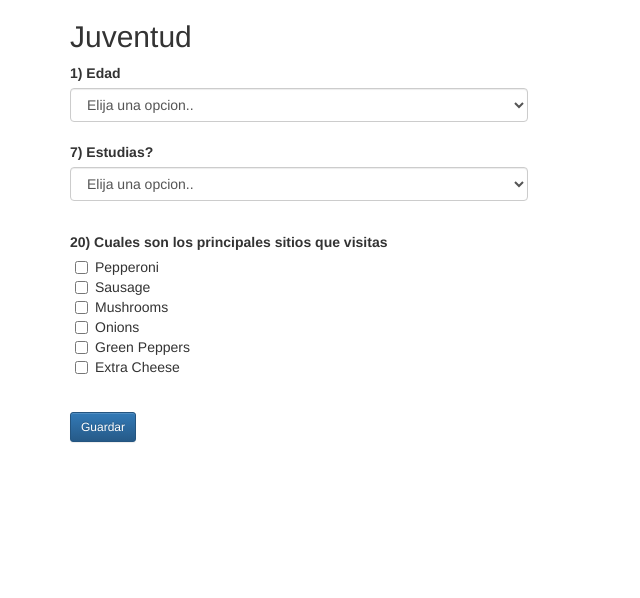
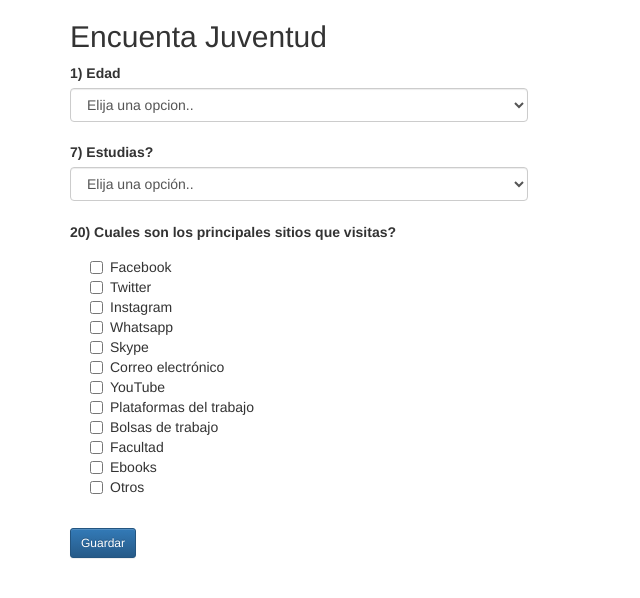
Before and after one commit to ProyectoJuventud/ProyectoJuventud, a CakePHP app: the page made by app/View/Encuestas/index.ctp in a window 1280 px wide. Shown: the top 598 px of the page, without its empty margins (0-640 px from the left). Run offline with PHP 8.4 and a stand-in for CakePHP, Linux system fonts and the light colour scheme; the template is opened without the code that fills it, so the values that code supplies are empty; some libraries are stand-ins or nearby versions.

Commit message:
Arreglado los estilos y pregunta 20 con checkboxes

```diff
--- a/app/View/Encuestas/index.ctp
+++ b/app/View/Encuestas/index.ctp
@@ -4,7 +4,7 @@
 
 <div class="container">
 
-	<h2> Juventud </h2>
+	<h2> Encuenta Juventud </h2>
 
 	<?php echo $this->Form->create('Encuestas'); ?>
 
@@ -13,20 +13,22 @@
 
 	<div class="row">
 
-		<div class="form-group">
-			<label class="col-xs-12 control-label">1) Edad </label>
+		<label class="col-xs-12"> 1) Edad </label>
 
-			<div class="col-xs-12 col-sm-5">
-				<select id="select_pregunta_1" name="data[Encuestas][pregunta_1]" class="form-control">
+	</div>
 
-					<option selected disabled value="">Elija una opcion..</option>
-					<option value="1">15 a 18</option>
-					<option value="2">18 a 24</option>
-					<option value="3">25 a 29</option>
-				</select>
-			</div>
+	<div class="row">
 
+		<div class="col-xs-12 col-md-5 col-sm-6">
+			<select id="select_pregunta_1" name="data[Encuestas][pregunta_1]" class="form-control">
+
+				<option selected disabled value=""> Elija una opcion.. </option>
+				<option value="1"> 15 a 18 </option>
+				<option value="2"> 19 a 24 </option>
+				<option value="3"> 25 a 29 </option>
+			</select>
 		</div>
+
 	</div>
 
 	<br />
@@ -35,17 +37,20 @@
 
 	<div class="row">
 
-		<div class="form-group">
-			<label class="col-xs-12 control-label">7) Estudias? </label>
+		<label class="col-xs-12"> 7) Estudias? </label>
 
-			<div class="col-xs-12 col-sm-5">
-				<select id="select_pregunta_7" class="form-control">
+	</div>
 
-					<option selected disabled value="">Elija una opcion..</option>
-					<option value="Si">Si</option>
-					<option value="No">No</option>
-				</select>
-			</div>
+
+	<div class="row">
+
+		<div class="col-xs-12 col-md-5 col-sm-6">
+			<select id="select_pregunta_7" class="form-control">
+
+				<option selected disabled value=""> Elija una opción.. </option>
+				<option value="Si"> Sí </option>
+				<option value="No"> No </option>
+			</select>
 
 		</div>
 	</div>
@@ -54,27 +59,33 @@
 
 	<div class="row">
 
-		<div class="col-xs-12 col-sm-5">
+		<div class="col-xs-12 col-md-5 col-sm-6">
 
 			<!-- Este estilo esta definido en app/webroot/css/styles.css. Creo que sera comun para todas las preguntas donde al elegir una opcion, se despliegan otras opciones (como en este caso).
 			Lo que hace es meter un poquito para adentro las nuevas opciones para que se note que son opciones de la pregunta  -->
 			<div class="opciones_radios">
 
-				<div class= "option_pregunta_7_si" style="display:none">  <input type="radio"  name="data[Encuestas][pregunta_7]" value="1"> Primario </div>
-				<div class= "option_pregunta_7_si" style="display:none">  <input type="radio"  name="data[Encuestas][pregunta_7]" value="2"> Secundario  </div>
-				<div class= "option_pregunta_7_si" style="display:none">  <input type="radio"  name="data[Encuestas][pregunta_7]" value="3"> Terciario/Uni </div>
-				<div class= "option_pregunta_7_si" style="display:none">  <input type="radio"  name="data[Encuestas][pregunta_7]" value="4"> Posgrado </div>
-				<div class= "option_pregunta_7_si" style="display:none">  <input type="radio"  name="data[Encuestas][pregunta_7]" value="5"> Otros </div>
+				<div class="opciones_si_pregunta_7" style="display:none">
 
-				<div class= "option_pregunta_7_no" style="display:none">  <input type="radio"  name="data[Encuestas][pregunta_7]" value="6"> Porque trabajo o estoy busncado trabajo </div>
-				<div class= "option_pregunta_7_no" style="display:none">  <input type="radio"  name="data[Encuestas][pregunta_7]" value="7"> Porque ya concluí mis estudios </div>
-				<div class= "option_pregunta_7_no" style="display:none">  <input type="radio"  name="data[Encuestas][pregunta_7]" value="8"> Porque la institución educativa esta muy lejos </div>
-				<div class= "option_pregunta_7_no" style="display:none">  <input type="radio"  name="data[Encuestas][pregunta_7]" value="9"> Porque no puedo pagar los estudios</div>
-				<div class= "option_pregunta_7_no" style="display:none">  <input type="radio"  name="data[Encuestas][pregunta_7]" value="10"> Porque no me interesa </div>
-				<div class= "option_pregunta_7_no" style="display:none">  <input type="radio"  name="data[Encuestas][pregunta_7]" value="11"> Porque estoy esperando un hijo/cuidado de hijo/s </div>
-				<div class= "option_pregunta_7_no" style="display:none">  <input type="radio"  name="data[Encuestas][pregunta_7]" value="12"> Por enfermedades o discapacidad  </div>
-				<div class= "option_pregunta_7_no" style="display:none">  <input type="radio"  name="data[Encuestas][pregunta_7]" value="13"> Otro  </div>
+					<div> <input type="radio"  name="data[Encuestas][pregunta_7]" value="1"> Estudios Primarios </div>
+					<div> <input type="radio"  name="data[Encuestas][pregunta_7]" value="2"> Estudios Secundarios </div>
+					<div> <input type="radio"  name="data[Encuestas][pregunta_7]" value="3"> Estudios Terciarios/Universitarios </div>
+					<div> <input type="radio"  name="data[Encuestas][pregunta_7]" value="4"> Estudios Posgrado </div>
+					<div> <input type="radio"  name="data[Encuestas][pregunta_7]" value="5"> Otros </div>
+				</div>
 
+				<div class="opciones_no_pregunta_7" style="display:none">
+
+					<div> <input type="radio"  name="data[Encuestas][pregunta_7]" value="6"> Porque trabajo o estoy buscando trabajo </div>
+					<div> <input type="radio"  name="data[Encuestas][pregunta_7]" value="7"> Porque ya conclui mis estudios </div>
+					<div> <input type="radio"  name="data[Encuestas][pregunta_7]" value="8"> Porque la Institución educativa está muy lejos</div>
+					<div> <input type="radio"  name="data[Encuestas][pregunta_7]" value="9"> Porque no puedo pagar los estudios </div>
+					<div> <input type="radio"  name="data[Encuestas][pregunta_7]" value="10"> Porque no me interesa </div>
+					<div> <input type="radio"  name="data[Encuestas][pregunta_7]" value="11"> Porque estoy esperando un hijo/cuidado de hijo/s </div>
+					<div> <input type="radio"  name="data[Encuestas][pregunta_7]" value="12"> Por enfermedad o discapacidad </div>
+					<div> <input type="radio"  name="data[Encuestas][pregunta_7]" value="13"> Otro </div>
+
+				</div>
 			</div>
 
 		</div>
@@ -92,32 +103,60 @@
 
 	<div class="row">
 
-		<div class="form-group">
-			<label class="col-xs-12 control-label"> 20) Cuales son los principales sitios que visitas </label>
+		<label id="label_pregunta_20" class="col-xs-12">
+			20) Cuales son los principales sitios que visitas?
+		</label>
 
+	</div>
+
+	<div class="row">
+
+		<div class="col-xs-12 col-md-5 col-sm-6">
 
 			<ul class="checkbox">
-				<li><input type="checkbox"  value="pepperoni" title="Pepperoni"/>Pepperoni</li>
-				<li><input type="checkbox" value="sausage"  title="Sausage"/>Sausage</li>
-				<li><input type="checkbox" value="mushrooms" title="Mushrooms"/>Mushrooms</li>
-				<li><input type="checkbox" value="onions" title="Onions"/>Onions</li>
-				<li><input type="checkbox" value="gpeppers" title="Green Peppers"/>Green Peppers</li>
-				<li><input type="checkbox" value="xcheese" title="Extra Cheese"/>Extra Cheese</li>
+				<li><input type ="checkbox"  value="1" name="data[Encuestas][pregunta_20][]"/>  Facebook </li>
+				<li><input type ="checkbox"  value="2" name="data[Encuestas][pregunta_20][]"/>  Twitter </li>
+				<li><input type ="checkbox"  value="3" name="data[Encuestas][pregunta_20][]"/>  Instagram </li>
+				<li><input type ="checkbox"  value="4" name="data[Encuestas][pregunta_20][]"/>  Whatsapp </li>
+				<li><input type ="checkbox"  value="5" name="data[Encuestas][pregunta_20][]"/>  Skype </li>
+				<li><input type ="checkbox"  value="6" name="data[Encuestas][pregunta_20][]"/>  Correo electrónico </li>
+				<li><input type ="checkbox"  value="7" name="data[Encuestas][pregunta_20][]"/>  YouTube </li>
+				<li><input type ="checkbox"  value="8" name="data[Encuestas][pregunta_20][]"/>  Plataformas del trabajo </li>
+				<li><input type ="checkbox"  value="9" name="data[Encuestas][pregunta_20][]"/>  Bolsas de trabajo </li>
+				<li><input type ="checkbox"  value="10" name="data[Encuestas][pregunta_20][]"/> Facultad </li>
+				<li><input type ="checkbox"  value="11" name="data[Encuestas][pregunta_20][]"/> Ebooks </li>
+				<li><input type ="checkbox"  value="12" name="data[Encuestas][pregunta_20][]"/> Otros </li>
 			</ul>
 
 		</div>
+
 	</div>
 
+	<div class="row">
+
+		<div id="mensaje_alerta_pregunta_20" class="col-xs-12 col-md-5 col-sm-6"></div>
+
+	</div>
+
+
 	<br />
+
+	<!-- ////////////////////////////////    PREGUNTA  21   ///////////////////////////////////////////////// -->
+
+
+
 
 	<?php echo $this->Form->submit('Guardar', array('class' => 'btn btn-sm btn-primary')); ?>
 
 	<?php echo $this->Form->end(); ?>
-</div>
+
+</div> <!-- Cierra CONTAINER -->
 
 
 
-<!-- //////////////////////////////////////////////////////////////////////////////////////////////////7 -->
+<!-- //////////////////////////////////////////////////////////////////////////////////////////////////-->
+<!-- //////////////////////////////////////////////////////////////////////////////////////////////////-->
+<!-- //////////////////////////////////////////////////////////////////////////////////////////////////-->
 
 
 
@@ -129,30 +168,73 @@ $(document).ready(function () {
 	////////////////////////////////    PREGUNTA  7   ////////////////////////////////////////////////
 
 	var select_pregunta_7 = $('#select_pregunta_7');
-	var option_pregunta_7_si = $('.option_pregunta_7_si');
-	var option_pregunta_7_no = $('.option_pregunta_7_no');
+	var opciones_si_pregunta_7 = $('.opciones_si_pregunta_7');
+	var opciones_no_pregunta_7 = $('.opciones_no_pregunta_7');
 
 
 	select_pregunta_7.change(function () {
 
 		if ( $(this).val() == 'No' ){
 
-			option_pregunta_7_si.fadeOut(400);
-			option_pregunta_7_no.fadeIn(400);
+			opciones_si_pregunta_7.fadeOut(300, function(){
+				opciones_no_pregunta_7.fadeIn(300);
+			});
 		}
 
 		else{
 
-			option_pregunta_7_no.fadeOut(400);
-			option_pregunta_7_si.fadeIn(400);
+			opciones_no_pregunta_7.fadeOut(300, function(){
+				opciones_si_pregunta_7.fadeIn(300);
+			});
 		}
 	});
 
 
-
 	////////////////////////////////    PREGUNTA  20   ////////////////////////////////////////////////
 
+	$('input[name="data[Encuestas][pregunta_20][]"]').click(function () {
+
+		// Permitira seleccionar hasta 3 checkboxes y mostrara el mensaje de alerta en la pregunta qu corresponda
+		disableCheckboxes('pregunta_20', 3);
+	});
+
+
+
+
+
+
+	///////////////////////////////////////    METODOS    ////////////////////////////////////////////////
+
+	/* Desactivara los checkboxes de la pregunta "pregunta" luego de tener seleccionado tanto checkboxes como "cantidad" */
+	var disableCheckboxes = function (pregunta, cantidad) {
+
+		// Esto tiene TODOS los checkboxes
+		var Allcheckboxes = $('input[name="data[Encuestas][' + pregunta + '][]"]');
+
+		// Esto tiene TODOS los checkboxes NO SELECCIONADOS
+		var checkboxesNoSelected = $('input[name="data[Encuestas][' + pregunta + '][]"]:not(:checked)');
+
+        // checkboxes SELECCIONADOS
+        var checkboxesSelected = $('input[name="data[Encuestas][' + pregunta + '][]"]:checked');
+
+        if (checkboxesSelected.length >= cantidad) {
+
+        	checkboxesNoSelected.attr('disabled', true);
+
+        	$('#mensaje_alerta_' + pregunta).html('<div class="maximo_seleccionado" style="display:none"> No puede elegir mas de ' +cantidad+ ' opciones');
+
+        	$('.maximo_seleccionado').fadeIn(500).delay(5000).fadeOut('slow');
+
+        }
+
+        else{
+        	Allcheckboxes.attr('disabled', false);
+        }
+    };
+
+    //////////////////////////////
 
 });
 
+
 </script>
--- a/app/View/Layouts/default.ctp
+++ b/app/View/Layouts/default.ctp
@@ -10,7 +10,7 @@
 
 		echo $this->Html->css(array('bootstrap.min','bootstrap-theme.min'));
 
-		echo $this->Html->script(array('jquery.min-1.11'));
+		echo $this->Html->script(array('jquery.min-1.11','bootstrap.min'));
 
 		echo $this->fetch('meta');
 		echo $this->fetch('css');
--- a/app/webroot/css/styles.css
+++ b/app/webroot/css/styles.css
@@ -1,6 +1,13 @@
 
 div.opciones_radios{
 
-	padding-left: 5px;
+	padding-left: 21px;
 
 }
+
+
+div.maximo_seleccionado{
+	background: #FCD2D2;
+	border: 1px solid #FE7272;
+	padding: 0 4px;
+}
```
Also changed, not shown: app/webroot/js/bootstrap.min.js (added).
